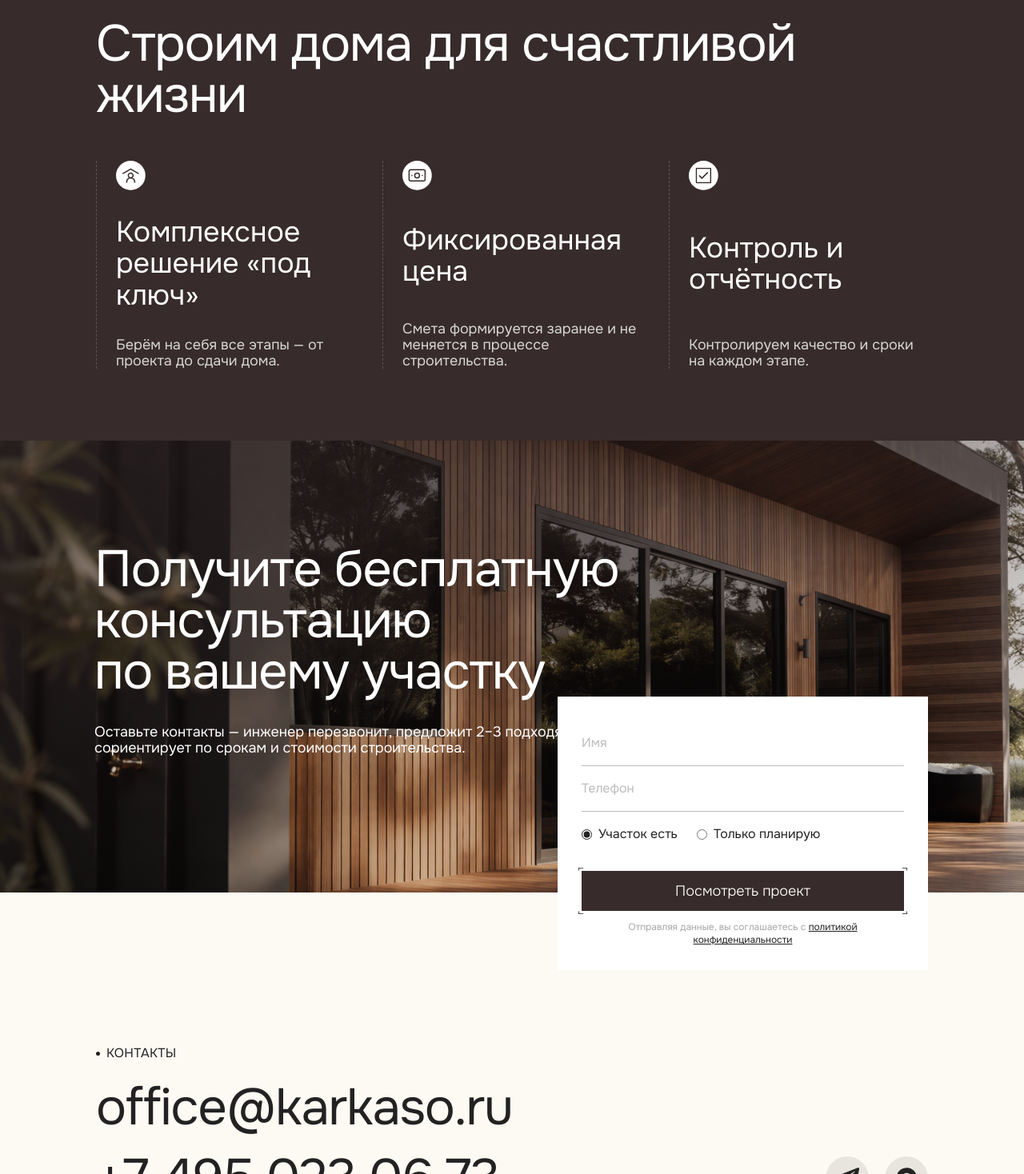
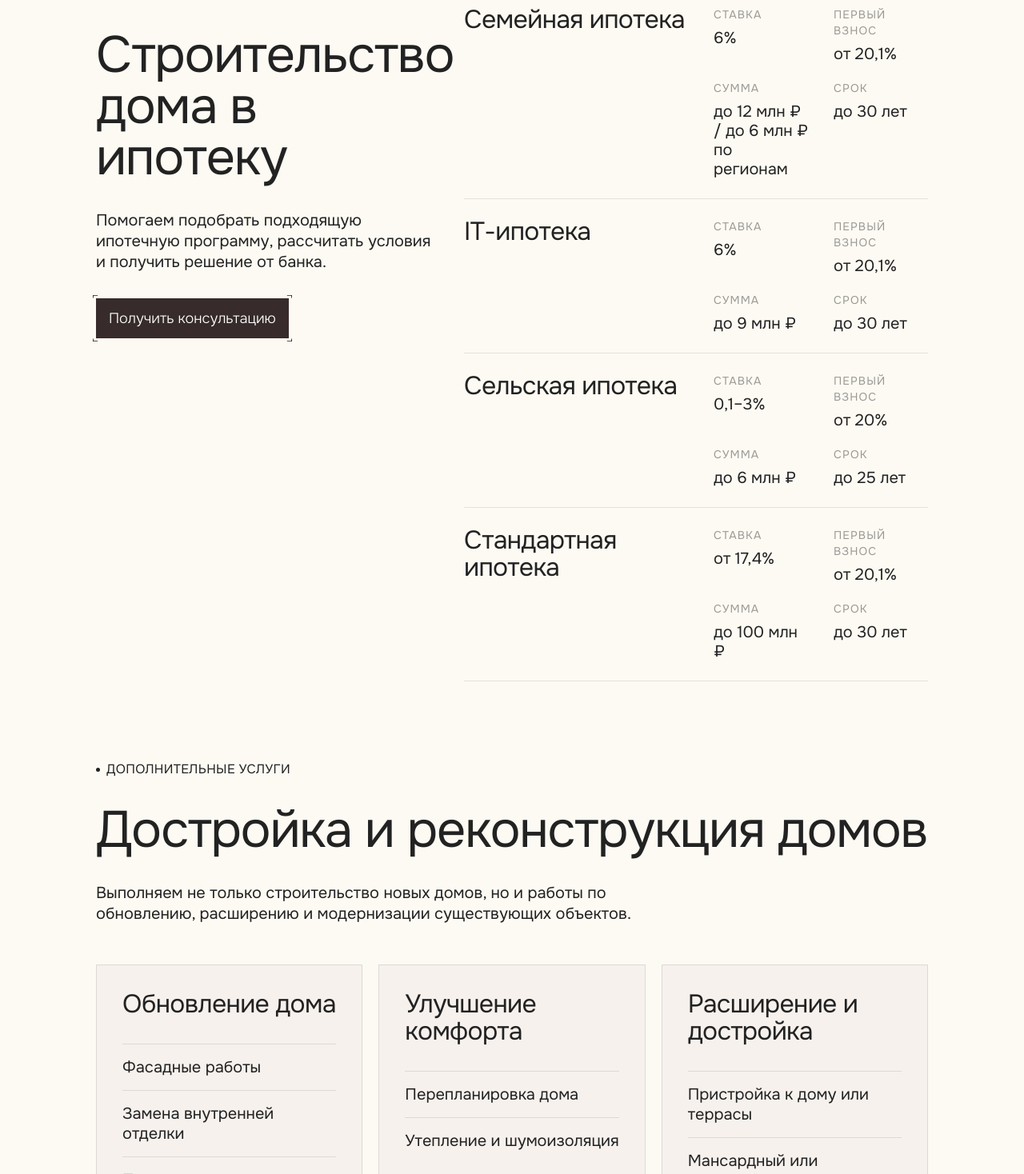
Before and after one commit to Kapustin-Team/sdach.ru, a Next.js app: page / in a window 1280 px wide. Shown: the part 3042-4510 px from the top of the page at 80% size. Built offline with nearby package versions, Linux system fonts and the light colour scheme; no server answers.

Commit message:
Add mortgage and reconstruction homepage sections

```diff
--- a/src/app/page.tsx
+++ b/src/app/page.tsx
@@ -12,6 +12,8 @@ import About from '@/components/blocks/About'
 import Indicators from '@/components/blocks/Indicators'
 import Projects from '@/components/blocks/Projects'
 import HowWeWork from '@/components/blocks/HowWeWork'
+import Mortgage from '@/components/blocks/Mortgage'
+import Reconstruction from '@/components/blocks/Reconstruction'
 import Advantages from '@/components/blocks/Advantages'
 import Consultation from '@/components/blocks/Consultation'
 
@@ -50,6 +52,8 @@ export default async function HomePage() {
       <Indicators />
       <Projects />
       <HowWeWork />
+      <Mortgage />
+      <Reconstruction />
       <Advantages />
       <Consultation />
       <Footer />
--- /dev/null
+++ b/src/components/blocks/Mortgage.tsx
@@ -0,0 +1,114 @@
+'use client'
+
+import AnimatedTitle from '@/components/atoms/AnimatedTitle'
+import AnimatedSection from '@/components/atoms/AnimatedSection'
+import Button from '@/components/atoms/Button'
+
+interface MortgageProgram {
+  title: string
+  rate: string
+  downPayment: string
+  amount: string
+  term: string
+  description?: string
+}
+
+interface MortgageProps {
+  label?: string
+  title?: string
+  subtitle?: string
+  buttonText?: string
+  buttonLink?: string
+  programs?: MortgageProgram[]
+}
+
+const defaultPrograms: MortgageProgram[] = [
+  {
+    title: 'Семейная ипотека',
+    rate: '6%',
+    downPayment: 'от 20,1%',
+    amount: 'до 12 млн ₽ / до 6 млн ₽ по регионам',
+    term: 'до 30 лет',
+  },
+  {
+    title: 'IT-ипотека',
+    rate: '6%',
+    downPayment: 'от 20,1%',
+    amount: 'до 9 млн ₽',
+    term: 'до 30 лет',
+  },
+  {
+    title: 'Сельская ипотека',
+    rate: '0,1–3%',
+    downPayment: 'от 20%',
+    amount: 'до 6 млн ₽',
+    term: 'до 25 лет',
+  },
+  {
+    title: 'Стандартная ипотека',
+    rate: 'от 17,4%',
+    downPayment: 'от 20,1%',
+    amount: 'до 100 млн ₽',
+    term: 'до 30 лет',
+  },
+]
+
+export default function Mortgage({
+  label = 'Ипотека',
+  title = 'Строительство дома в ипотеку',
+  subtitle = 'Помогаем подобрать подходящую ипотечную программу, рассчитать условия и получить решение от банка.',
+  buttonText = 'Получить консультацию',
+  buttonLink = '#contact',
+  programs = defaultPrograms,
+}: MortgageProps) {
+  return (
+    <section className="px-[120px] py-[50px] max-md:px-6 max-md:py-10">
+      <div className="grid grid-cols-[minmax(0,420px)_minmax(0,1fr)] gap-10 max-md:grid-cols-1">
+        <AnimatedSection className="flex flex-col gap-8 max-md:gap-6">
+          <AnimatedTitle label={label} heading={title} subtitle={subtitle} />
+          <div className="max-md:[&_a]:w-full max-md:[&_button]:w-full">
+            <Button href={buttonLink}>{buttonText}</Button>
+          </div>
+        </AnimatedSection>
+
+        <div className="border-t border-black/10">
+          {programs.map((program, index) => (
+            <AnimatedSection key={program.title} delay={index * 0.08} className="border-b border-black/10 py-6 max-md:py-5">
+              <div className="grid grid-cols-[minmax(0,280px)_minmax(0,1fr)] gap-8 max-md:grid-cols-1 max-md:gap-4">
+                <div>
+                  <h3 className="font-sans text-[32px] leading-[1.05] tracking-[-0.02em] text-dark max-md:text-[26px]">
+                    {program.title}
+                  </h3>
+                  {program.description && (
+                    <p className="mt-3 font-sans text-base leading-[1.35] text-dark/60 max-md:text-[15px]">
+                      {program.description}
+                    </p>
+                  )}
+                </div>
+
+                <div className="grid grid-cols-2 gap-x-8 gap-y-5 max-md:grid-cols-1 max-md:gap-y-4">
+                  <div>
+                    <p className="font-sans text-sm uppercase tracking-[0.08em] text-dark/45">Ставка</p>
+                    <p className="mt-2 font-sans text-xl leading-[1.2] text-dark">{program.rate}</p>
+                  </div>
+                  <div>
+                    <p className="font-sans text-sm uppercase tracking-[0.08em] text-dark/45">Первый взнос</p>
+                    <p className="mt-2 font-sans text-xl leading-[1.2] text-dark">{program.downPayment}</p>
+                  </div>
+                  <div>
+                    <p className="font-sans text-sm uppercase tracking-[0.08em] text-dark/45">Сумма</p>
+                    <p className="mt-2 font-sans text-xl leading-[1.2] text-dark">{program.amount}</p>
+                  </div>
+                  <div>
+                    <p className="font-sans text-sm uppercase tracking-[0.08em] text-dark/45">Срок</p>
+                    <p className="mt-2 font-sans text-xl leading-[1.2] text-dark">{program.term}</p>
+                  </div>
+                </div>
+              </div>
+            </AnimatedSection>
+          ))}
+        </div>
+      </div>
+    </section>
+  )
+}
--- /dev/null
+++ b/src/components/blocks/Reconstruction.tsx
@@ -0,0 +1,70 @@
+'use client'
+
+import AnimatedTitle from '@/components/atoms/AnimatedTitle'
+import AnimatedSection from '@/components/atoms/AnimatedSection'
+import Button from '@/components/atoms/Button'
+
+interface ServiceGroup {
+  title: string
+  items: string[]
+}
+
+interface ReconstructionProps {
+  label?: string
+  title?: string
+  subtitle?: string
+  buttonText?: string
+  buttonLink?: string
+  groups?: ServiceGroup[]
+}
+
+const defaultGroups: ServiceGroup[] = [
+  {
+    title: 'Обновление дома',
+    items: ['Фасадные работы', 'Замена внутренней отделки', 'Покраска', 'Замена окон', 'Замена кровли'],
+  },
+  {
+    title: 'Улучшение комфорта',
+    items: ['Перепланировка дома', 'Утепление и шумоизоляция'],
+  },
+  {
+    title: 'Расширение и достройка',
+    items: ['Пристройка к дому или террасы', 'Мансардный или полноценный второй этаж', 'Установка забора'],
+  },
+]
+
+export default function Reconstruction({
+  label = 'Дополнительные услуги',
+  title = 'Достройка и реконструкция домов',
+  subtitle = 'Выполняем не только строительство новых домов, но и работы по обновлению, расширению и модернизации существующих объектов.',
+  buttonText = 'Обсудить реконструкцию',
+  buttonLink = '#contact',
+  groups = defaultGroups,
+}: ReconstructionProps) {
+  return (
+    <section className="px-[120px] py-[50px] max-md:px-6 max-md:py-10">
+      <AnimatedTitle label={label} heading={title} subtitle={subtitle} />
+
+      <div className="mt-[50px] grid grid-cols-3 gap-5 max-lg:grid-cols-1 max-md:mt-8">
+        {groups.map((group, index) => (
+          <AnimatedSection key={group.title} delay={index * 0.08} className="flex h-full flex-col border border-black/10 bg-[#F6F1ED] p-8 max-md:p-6">
+            <h3 className="font-sans text-[32px] leading-[1.05] tracking-[-0.02em] text-dark max-md:text-[26px]">
+              {group.title}
+            </h3>
+            <ul className="mt-8 flex flex-col gap-4 list-none p-0 m-0">
+              {group.items.map((item) => (
+                <li key={item} className="border-t border-black/10 pt-4 font-sans text-xl leading-[1.25] text-dark max-md:text-[18px]">
+                  {item}
+                </li>
+              ))}
+            </ul>
+          </AnimatedSection>
+        ))}
+      </div>
+
+      <AnimatedSection delay={0.2} className="mt-10 max-md:[&_a]:w-full max-md:[&_button]:w-full">
+        <Button href={buttonLink} variant="secondary">{buttonText}</Button>
+      </AnimatedSection>
+    </section>
+  )
+}
--- a/src/components/dynamic/Manager.tsx
+++ b/src/components/dynamic/Manager.tsx
@@ -3,6 +3,8 @@ import About from '@/components/blocks/About'
 import Indicators from '@/components/blocks/Indicators'
 import Projects from '@/components/blocks/Projects'
 import HowWeWork from '@/components/blocks/HowWeWork'
+import Mortgage from '@/components/blocks/Mortgage'
+import Reconstruction from '@/components/blocks/Reconstruction'
 import Advantages from '@/components/blocks/Advantages'
 import Consultation from '@/components/blocks/Consultation'
 import Footer from '@/components/blocks/Footer'
@@ -15,6 +17,8 @@ const components: Record<string, React.ComponentType<any>> = {
   'blocks.indicators': Indicators,
   'blocks.projects': Projects,
   'blocks.how-we-work': HowWeWork,
+  'blocks.mortgage': Mortgage,
+  'blocks.reconstruction': Reconstruction,
   'blocks.advantages': Advantages,
   'blocks.consultation': Consultation,
   'blocks.footer': Footer,
```
